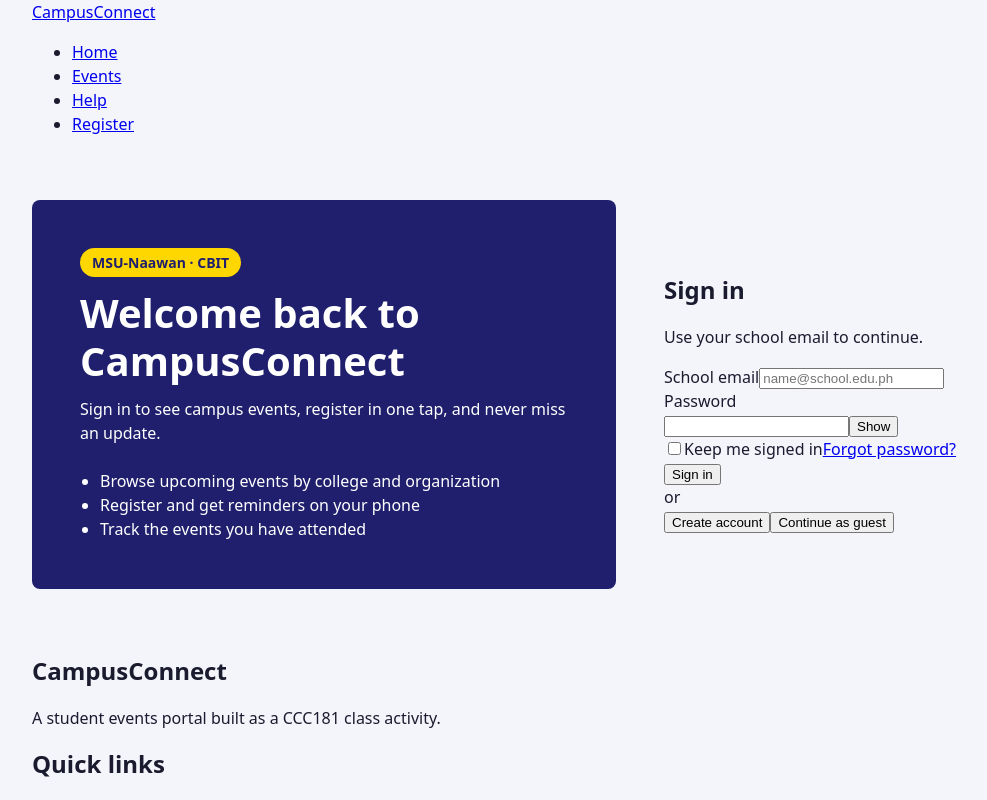
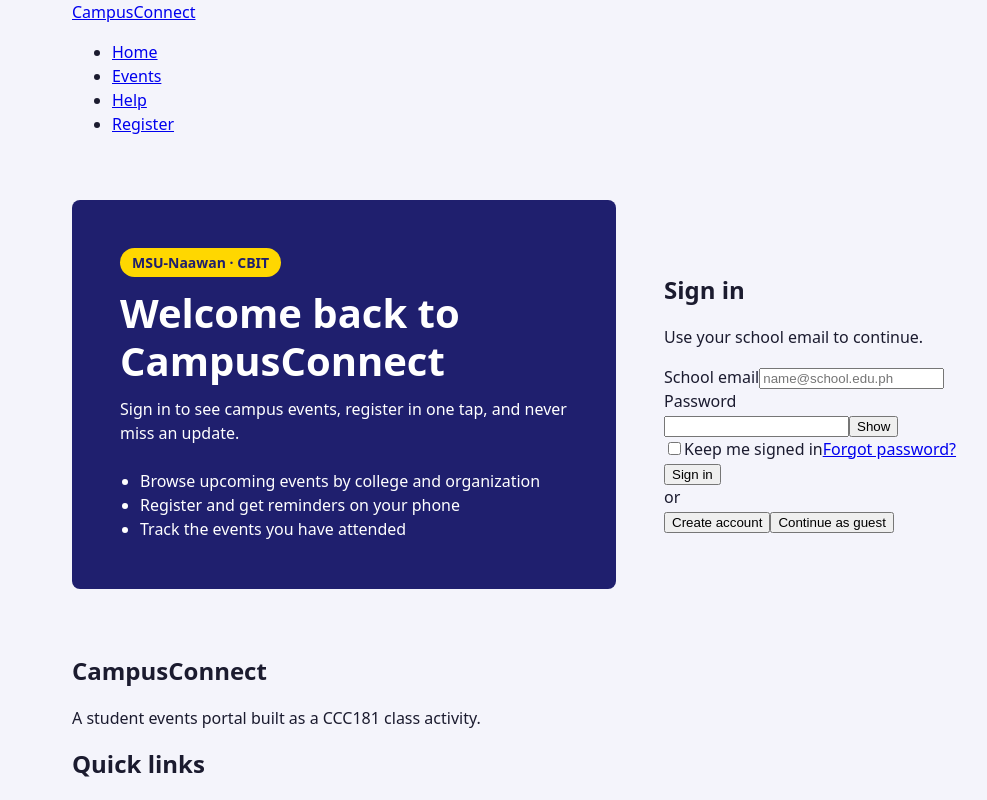
Before and after one commit to leonard-corpuz/ccc181-week10-group11, a React (Vite) app: page / in a window 1280 px wide. Shown: the top 800 px of the page, without its empty margins (0-987 px from the left). Built offline with nearby package versions, Linux system fonts and the light colour scheme.

Commit message:
base: center container at 1200px from 1280px

```diff
--- a/src/styles/base.css
+++ b/src/styles/base.css
@@ -69,3 +69,6 @@
     padding-left: 1.25rem;
   }
 }
+@media (min-width: 1280px) {
+  .container { max-width: 1200px; margin-inline: auto; }
+}
```
